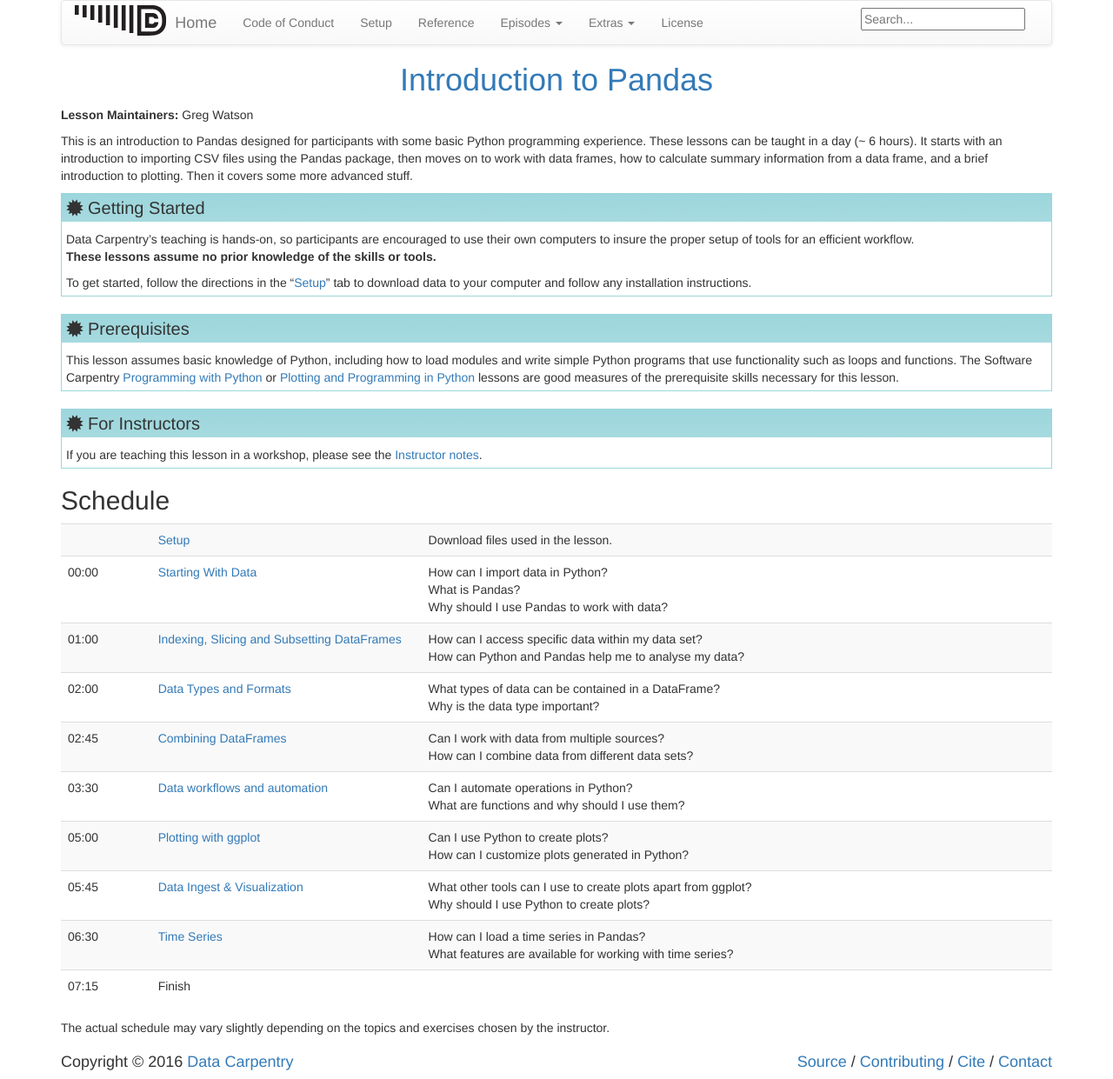
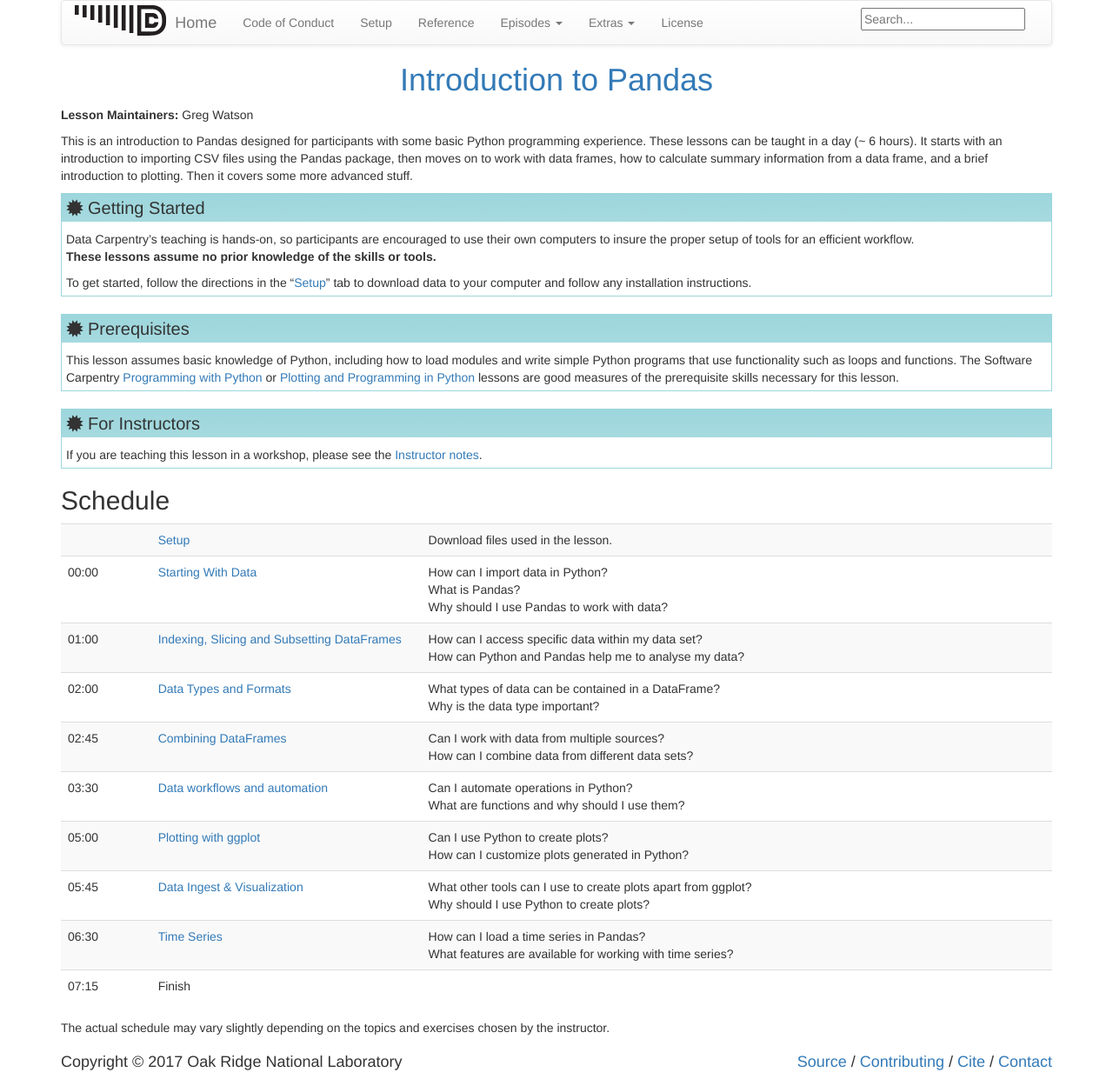
Before and after one commit to ornl-training/python-gis, a Jekyll site: the page built from index.md, in a window 1280 px wide. Shown: the whole page at 87% size. Built offline with Jekyll 4.4.1, drawn with Linux system fonts in a browser that asks for light colours.

Commit message:
Signed-off-by: Greg Watson <g.watson@computer.org>

```diff
--- a/_config.yml
+++ b/_config.yml
@@ -9,7 +9,7 @@ carpentry: "dc"
 title: "Introduction to Pandas"
 
 # Contact email address.
-email: lessons@software-carpentry.org
+email: watsongr@ornl.gov
 
 #------------------------------------------------------------
 # Generic settings (should not need to change).
--- a/_includes/lesson_footer.html
+++ b/_includes/lesson_footer.html
@@ -2,14 +2,7 @@
   <div class="row">
     <div class="col-md-6" align="left">
       <h4>
-	Copyright &copy; 2016
-	{% if site.carpentry == "swc" %}
-	<a href="{{ site.swc_site }}">Software Carpentry Foundation</a>
-	{% elsif site.carpentry == "dc" %}
-	<a href="{{ site.dc_site }}">Data Carpentry</a>
-	{% elsif site.carpentry == "lc" %}
-	<a href="{{ site.lc_site }}">Library Carpentry</a>
-	{% endif %}
+	Copyright &copy; 2017 Oak Ridge National Laboratory
       </h4>
     </div>
     <div class="col-md-6" align="right">
```
Also changed, not shown: 1 other file.
